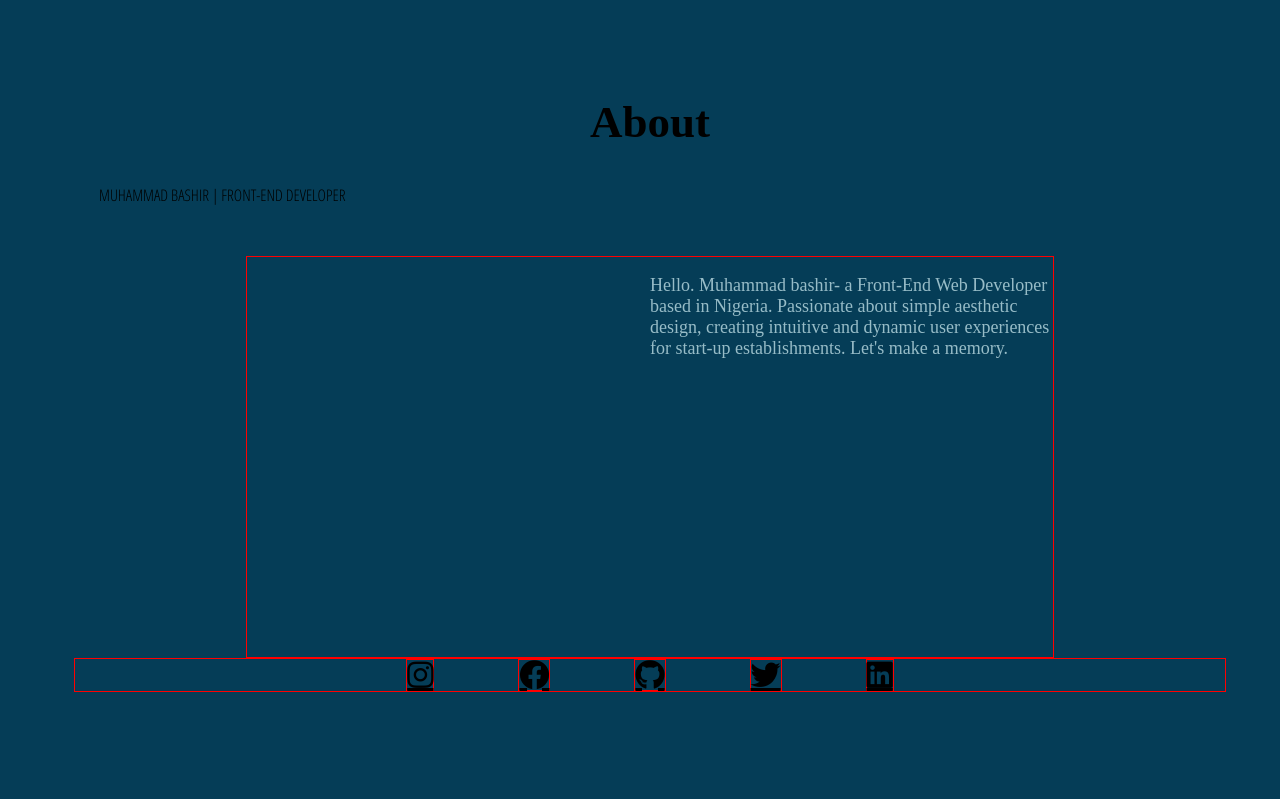
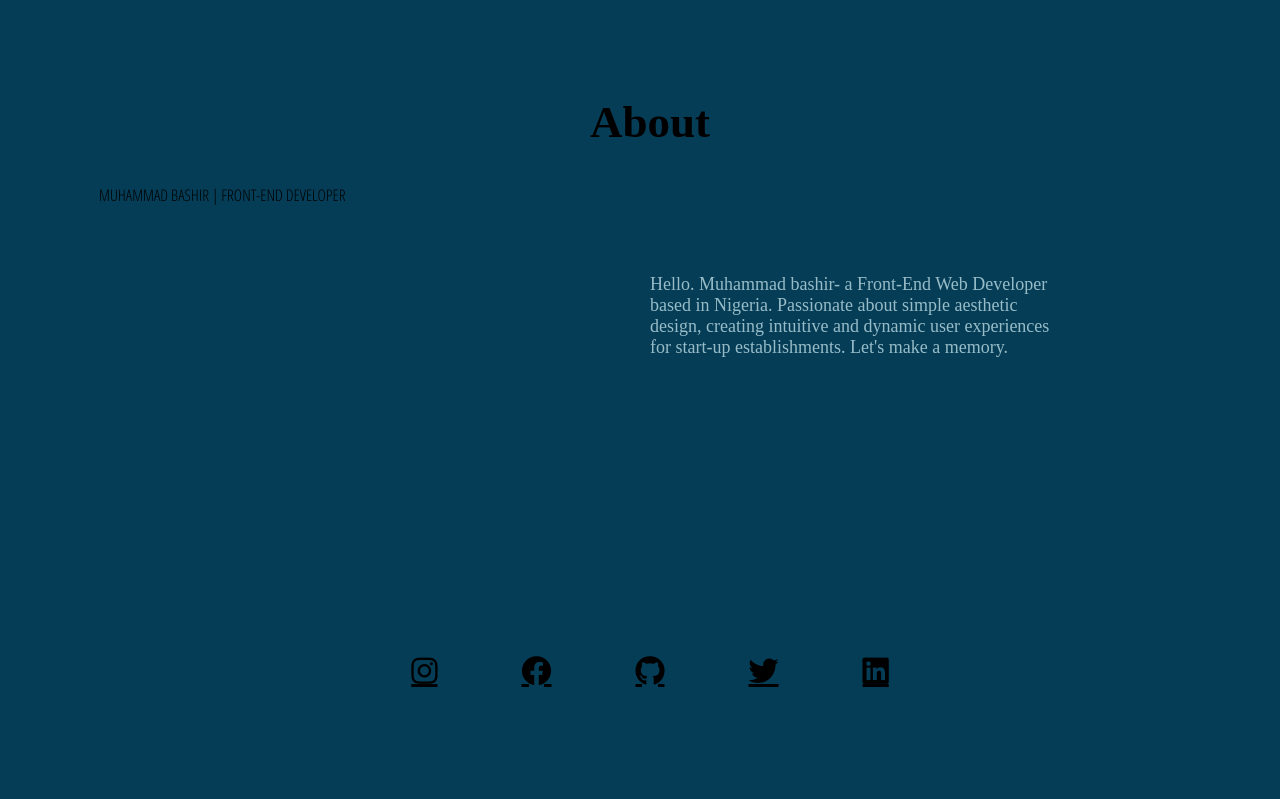
Before and after one commit to Muhammadcod/My-project, a PHP site: page / in a window 1280 px wide. Shown: the part 1807-2606 px from the top of the page. Run offline with PHP 8.4, Linux system fonts and the light colour scheme; some libraries are stand-ins or nearby versions.

Commit message:
little change 2

```diff
--- a/css/Style.css
+++ b/css/Style.css
@@ -193,8 +193,6 @@ section{
     margin: 50px auto 0 auto;
     display: flex;
     flex-direction: row;
-    border: 1px solid red;
-
 }
 .grid-item{
     flex: 1 200px;
@@ -218,13 +216,11 @@ section{
     text-align: center;
 }
 #socials{
-    border: 1px solid red;
     text-align: center;
 }
 #socials a{
     color: black;
     font-size: 30px;
-    border: 1px solid red;
     margin: 0 40px 0 40px;
     transition: 0.6s;
 }
```
